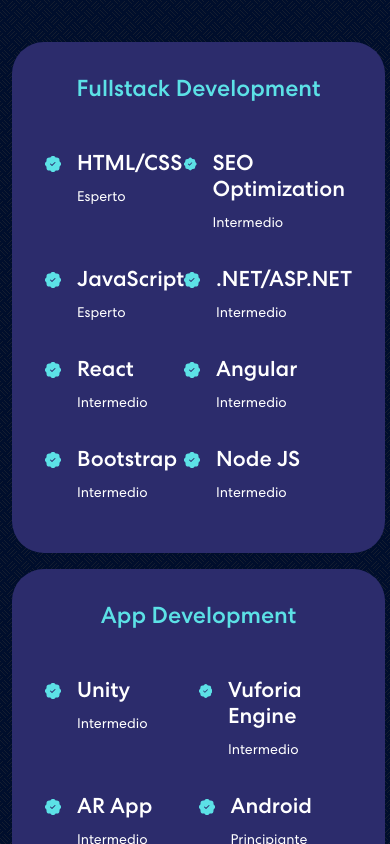
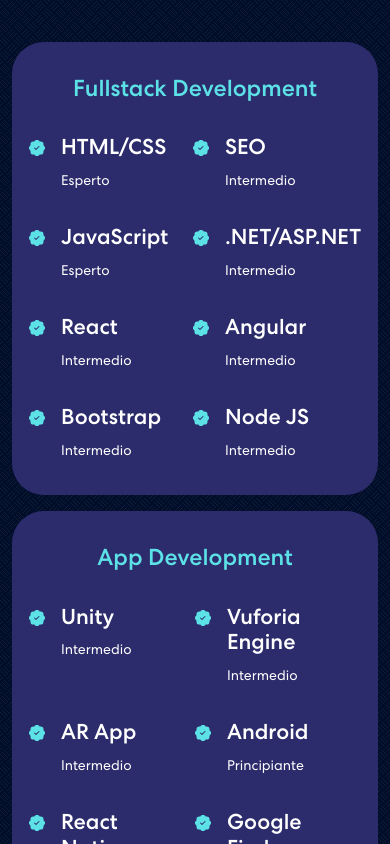
Before and after one commit to Paolo95/Portfolio_site, a React (Create React App) app: page / in a window 390 px wide. Shown: the part 1980-2824 px from the top of the page. Built offline with nearby package versions, Linux system fonts and the light colour scheme.

Commit message:
Updated experience section
Bugfix on css for smartphones

```diff
--- a/src/components/Experience/Experience.jsx
+++ b/src/components/Experience/Experience.jsx
@@ -22,7 +22,7 @@
                     <article className='experience-details'>
                         <PatchCheckFill className='experience-details-icon'/>
                         <div>
-                            <h4>SEO Optimization</h4>
+                            <h4>SEO</h4>
                             <small>Intermedio</small>
                         </div>
                     </article>
@@ -84,7 +84,7 @@
                     <article className='experience-details'>
                         <PatchCheckFill className='experience-details-icon'/>
                         <div>
-                            <h4>Vuforia Engine</h4>
+                            <h4>Vuforia <br /> Engine</h4>
                             <small>Intermedio</small>
                         </div>
                     </article>
@@ -105,14 +105,14 @@
                     <article className='experience-details'>
                         <PatchCheckFill className='experience-details-icon'/>
                         <div>
-                            <h4>React Native</h4>
+                            <h4>React <br /> Native</h4>
                             <small>Intermedio</small>
                         </div>
                     </article>
                     <article className='experience-details'>
                         <PatchCheckFill className='experience-details-icon'/>
                         <div>
-                            <h4>Google Firebase</h4>
+                            <h4>Google <br /> Firebase</h4>
                             <small>Principiante</small>
                         </div>
                     </article>
--- a/src/components/Experience/experience.css
+++ b/src/components/Experience/experience.css
@@ -70,9 +70,6 @@
         margin: 0 auto;
     }
 
-    .experience-content{
-        padding: 1rem;
-    }
 }
 
 @media screen and (max-width: 600px) {
```
